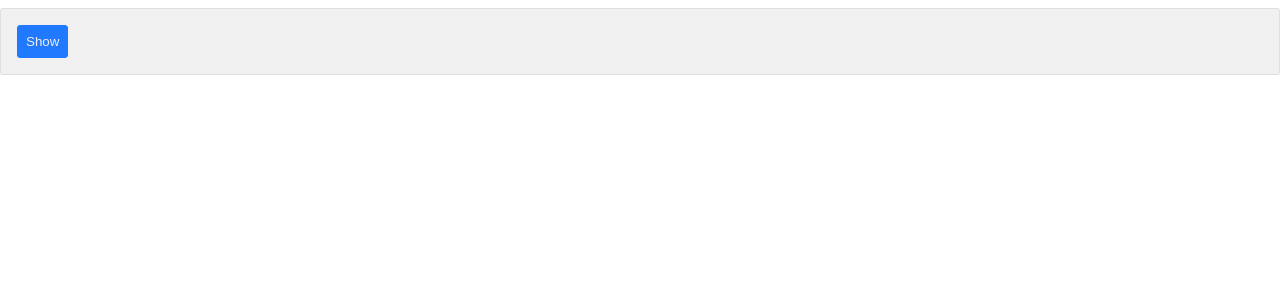
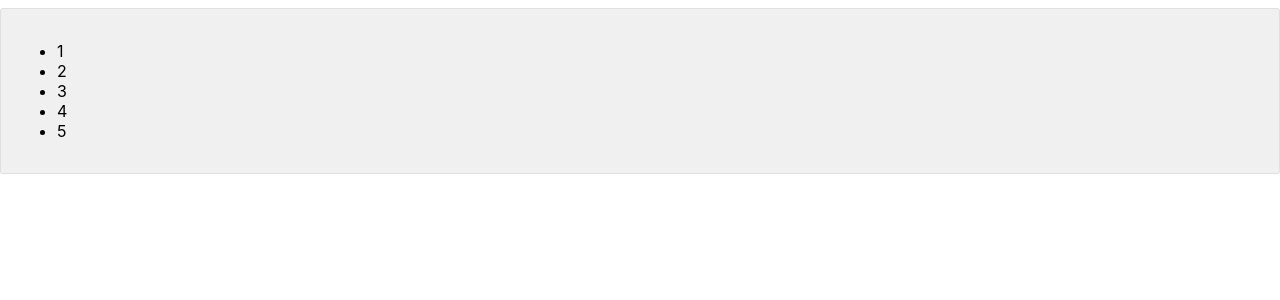
Before and after one commit to Surftrader/my-react-app, a React (Create React App) app: page / in a window 1280 px wide. Shown: the top 300 px of the page. Built offline with nearby package versions, Linux system fonts and the light colour scheme.

Commit message:
loop with key - example

```diff
--- a/src/App.js
+++ b/src/App.js
@@ -1,25 +1,11 @@
-
-import { useState } from 'react'
 import './App.css'
 
 function App() {
-  const [isShow, setIsShow] = useState(false)
+  const num = [1, 2, 3, 4, 5]
   return <div className="App">
-    <button
-      type="button"
-      onClick={() => setIsShow(true)}>
-      Show
-    </button>
-    {isShow && (
-      <div>
-        The important message is here
-      <button
-          type="button"
-          onClick={() => setIsShow(false)}>
-          Close
-      </button>
-      </div>
-    )}
+    <ul>
+      {num.map((value) => <li key={value.toString()}>{value}</li>)}
+    </ul>
   </div>;
 }
 
```
